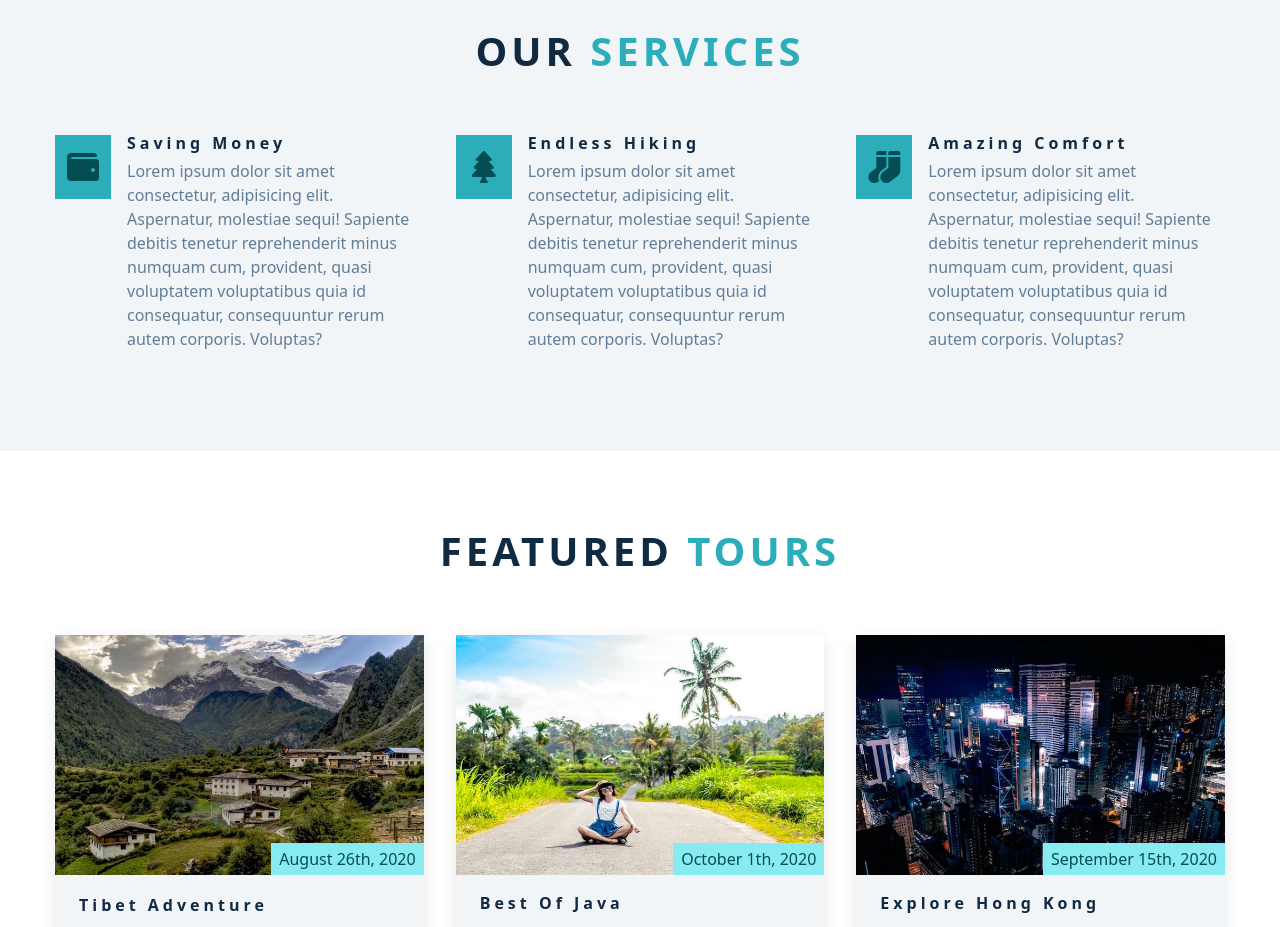
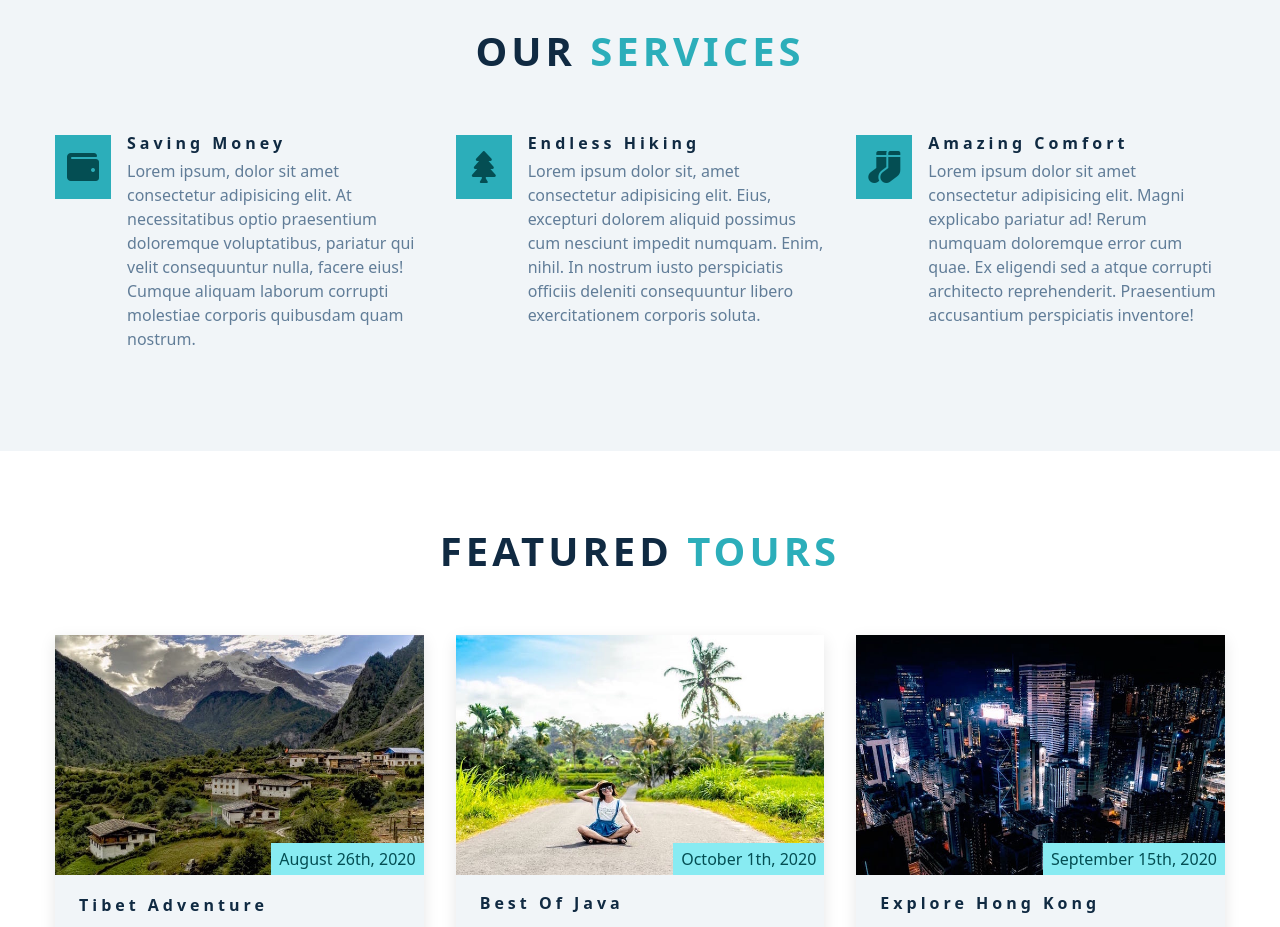
Before and after one commit to 13luecloud/udemy-react-backroads-app, a React (Vite) app: page / in a window 1280 px wide. Shown: the part 1540-2467 px from the top of the page. Built offline with nearby package versions, Linux system fonts and the light colour scheme.

Commit message:
Updated Services component

```diff
--- /dev/null
+++ b/src/components/Service.jsx
@@ -0,0 +1,15 @@
+const Service = ({service: {icon, title, desc}}) => {
+    return (
+        <article className="service">
+            <span className="service-icon">
+                <i className={icon} />
+            </span>
+            <div className="service-info">
+                <h4 className="service-title"> {title} </h4>
+                <p className="service-text"> {desc} </p>
+            </div>
+        </article>
+    )
+}
+
+export default Service
--- a/src/components/Services.jsx
+++ b/src/components/Services.jsx
@@ -1,4 +1,7 @@
+import { services } from "../data.jsx"
+
 import Title from "./Title"
+import Service from "./Service.jsx"
 
 const Services = () => {
     return (
@@ -6,41 +9,11 @@ const Services = () => {
            <Title preSpan="Our" inSpan="Services" />
 
             <div className="section-center services-center">
-                <article className="service">
-                    <span className="service-icon">
-                        <i className="fas fa-wallet fa-fw" />
-                    </span>
-                    <div className="service-info">
-                        <h4 className="service-title"> Saving Money </h4>
-                        <p className="service-text">
-                            Lorem ipsum dolor sit amet consectetur, adipisicing elit. Aspernatur, molestiae sequi! Sapiente debitis tenetur reprehenderit minus numquam cum, provident, quasi voluptatem voluptatibus quia id consequatur, consequuntur rerum autem corporis. Voluptas?
-                        </p>
-                    </div>
-                </article>
-
-                <article className="service">
-                    <span className="service-icon">
-                        <i className="fas fa-tree fa-fw" />
-                    </span>
-                    <div className="service-info">
-                        <h4 className="service-title"> Endless Hiking </h4>
-                        <p className="service-text">
-                            Lorem ipsum dolor sit amet consectetur, adipisicing elit. Aspernatur, molestiae sequi! Sapiente debitis tenetur reprehenderit minus numquam cum, provident, quasi voluptatem voluptatibus quia id consequatur, consequuntur rerum autem corporis. Voluptas?
-                        </p>
-                    </div>
-                </article>
-
-                <article className="service">
-                    <span className="service-icon">
-                        <i className="fas fa-socks fa-fw" />
-                    </span>
-                    <div className="service-info">
-                        <h4 className="service-title"> Amazing Comfort </h4>
-                        <p className="service-text">
-                            Lorem ipsum dolor sit amet consectetur, adipisicing elit. Aspernatur, molestiae sequi! Sapiente debitis tenetur reprehenderit minus numquam cum, provident, quasi voluptatem voluptatibus quia id consequatur, consequuntur rerum autem corporis. Voluptas?
-                        </p>
-                    </div>
-                </article>
+                {services.map((service) =>{
+                    return (
+                        <Service service={service} />
+                    );
+                })}
             </div>
 
         </section>
--- a/src/data.jsx
+++ b/src/data.jsx
@@ -11,3 +11,21 @@ export const socialMedias = [
     {   link: "https://www.twitter.com", icon_name: "fab fa-twitter"   },
     {   link: "https://www.tumblr.com", icon_name: "fab fa-tumblr"     }
 ]
+
+export const services = [
+    {
+        icon: "fas fa-wallet fa-fw",
+        title: "Saving Money",
+        desc: "Lorem ipsum, dolor sit amet consectetur adipisicing elit. At necessitatibus optio praesentium doloremque voluptatibus, pariatur qui velit consequuntur nulla, facere eius! Cumque aliquam laborum corrupti molestiae corporis quibusdam quam nostrum."
+    },
+    {
+        icon: "fas fa-tree fa-fw",
+        title: "Endless Hiking",
+        desc: "Lorem ipsum dolor sit, amet consectetur adipisicing elit. Eius, excepturi dolorem aliquid possimus cum nesciunt impedit numquam. Enim, nihil. In nostrum iusto perspiciatis officiis deleniti consequuntur libero exercitationem corporis soluta."
+    },
+    {
+        icon: "fas fa-socks fa-fw",
+        title: "Amazing Comfort",
+        desc: "Lorem ipsum dolor sit amet consectetur adipisicing elit. Magni explicabo pariatur ad! Rerum numquam doloremque error cum quae. Ex eligendi sed a atque corrupti architecto reprehenderit. Praesentium accusantium perspiciatis inventore!"
+    }
+]
```
